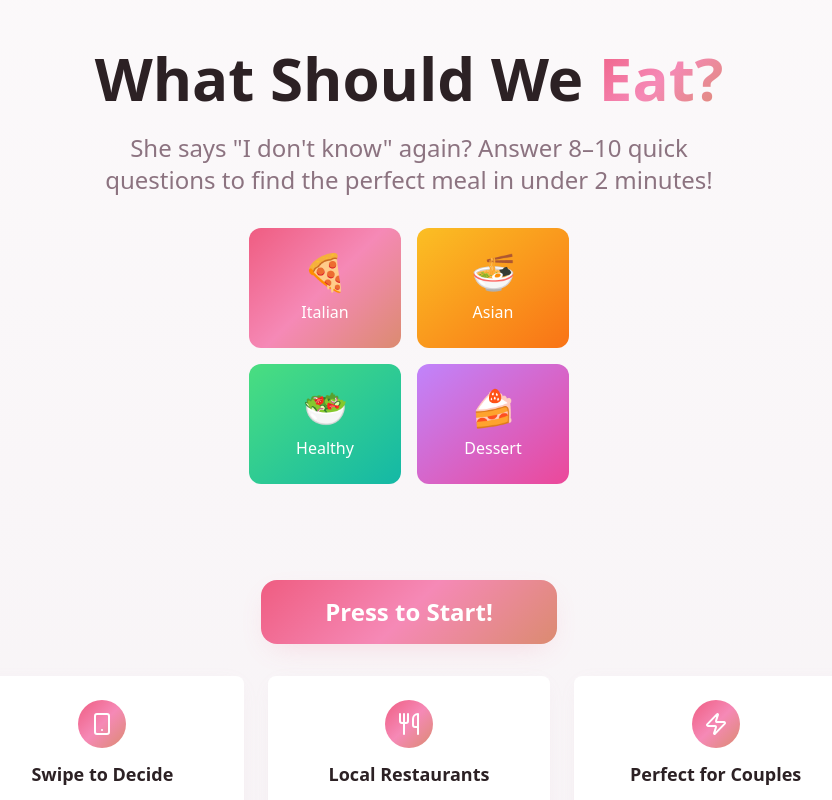
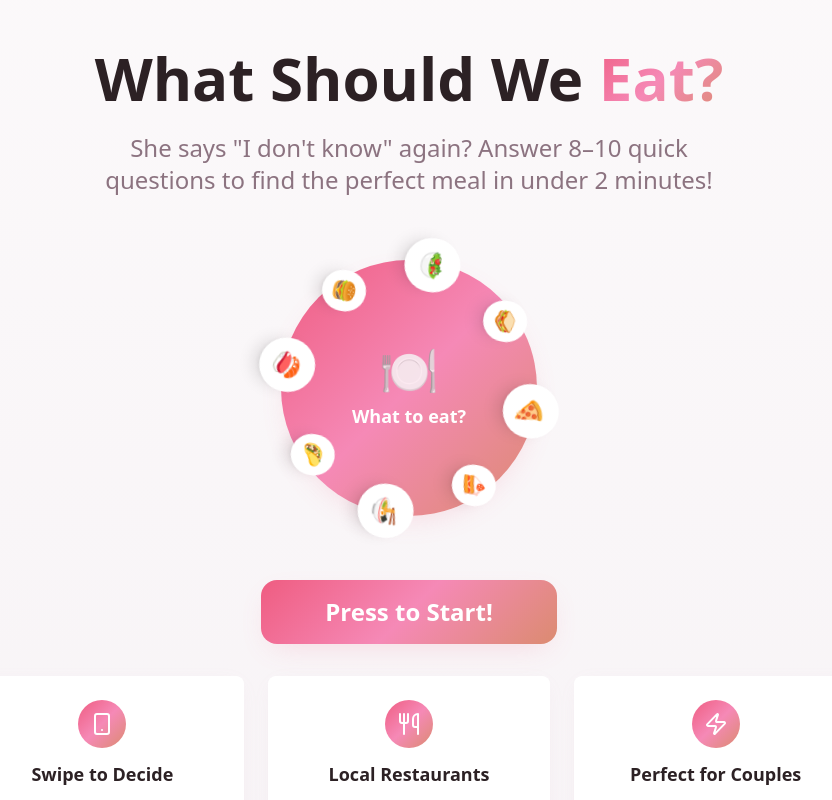
Before and after one commit to Imadmalaq/what-should-we-eat, a React (Vite) app: page / in a window 1280 px wide. Shown: the top 800 px of the page, without its empty margins (231-1063 px from the left). Built offline with nearby package versions, Linux system fonts and the light colour scheme.

Commit message:
Refactor hero animation
Improve the hero animation further.

```diff
--- a/src/components/HeroSection.tsx
+++ b/src/components/HeroSection.tsx
@@ -27,24 +27,43 @@ export function HeroSection({ onStartQuiz }: HeroSectionProps) {
 
           {/* Hero Animation */}
           <div className="relative mx-auto max-w-2xl">
-            <div className="relative w-80 h-80 mx-auto">
-              {/* Simple food grid showcase */}
-              <div className="grid grid-cols-2 gap-4 max-w-sm mx-auto">
-                <div className="bg-gradient-romantic rounded-xl p-6 text-center transform hover:scale-105 transition-all duration-500">
-                  <div className="text-4xl mb-2">🍕</div>
-                  <p className="text-white font-medium">Italian</p>
+            <div className="relative w-80 h-80 mx-auto flex items-center justify-center">
+              {/* Central food showcase with gentle rotation */}
+              <div className="relative w-64 h-64">
+                {/* Center circle */}
+                <div className="absolute inset-0 bg-gradient-romantic rounded-full shadow-warm flex items-center justify-center">
+                  <div className="text-center text-white">
+                    <div className="text-5xl mb-2 animate-pulse">🍽️</div>
+                    <p className="text-lg font-semibold">What to eat?</p>
+                  </div>
                 </div>
-                <div className="bg-gradient-to-br from-amber-400 to-orange-500 rounded-xl p-6 text-center transform hover:scale-105 transition-all duration-500">
-                  <div className="text-4xl mb-2">🍜</div>
-                  <p className="text-white font-medium">Asian</p>
-                </div>
-                <div className="bg-gradient-to-br from-green-400 to-teal-500 rounded-xl p-6 text-center transform hover:scale-105 transition-all duration-500">
-                  <div className="text-4xl mb-2">🥗</div>
-                  <p className="text-white font-medium">Healthy</p>
-                </div>
-                <div className="bg-gradient-to-br from-purple-400 to-pink-500 rounded-xl p-6 text-center transform hover:scale-105 transition-all duration-500">
-                  <div className="text-4xl mb-2">🍰</div>
-                  <p className="text-white font-medium">Dessert</p>
+
+                {/* Orbiting food items */}
+                <div className="absolute inset-0 animate-[spin_20s_linear_infinite]">
+                  <div className="absolute -top-6 left-1/2 transform -translate-x-1/2 bg-white rounded-full p-3 shadow-lg">
+                    <span className="text-2xl">🍕</span>
+                  </div>
+                  <div className="absolute top-1/2 -right-6 transform -translate-y-1/2 bg-white rounded-full p-3 shadow-lg">
+                    <span className="text-2xl">🍜</span>
+                  </div>
+                  <div className="absolute -bottom-6 left-1/2 transform -translate-x-1/2 bg-white rounded-full p-3 shadow-lg">
+                    <span className="text-2xl">🍣</span>
+                  </div>
+                  <div className="absolute top-1/2 -left-6 transform -translate-y-1/2 bg-white rounded-full p-3 shadow-lg">
+                    <span className="text-2xl">🥗</span>
+                  </div>
+                  <div className="absolute top-6 right-6 bg-white rounded-full p-2 shadow-lg">
+                    <span className="text-xl">🍰</span>
+                  </div>
+                  <div className="absolute bottom-6 right-6 bg-white rounded-full p-2 shadow-lg">
+                    <span className="text-xl">🌮</span>
+                  </div>
+                  <div className="absolute bottom-6 left-6 bg-white rounded-full p-2 shadow-lg">
+                    <span className="text-xl">🍔</span>
+                  </div>
+                  <div className="absolute top-6 left-6 bg-white rounded-full p-2 shadow-lg">
+                    <span className="text-xl">🥪</span>
+                  </div>
                 </div>
               </div>
             </div>
```
